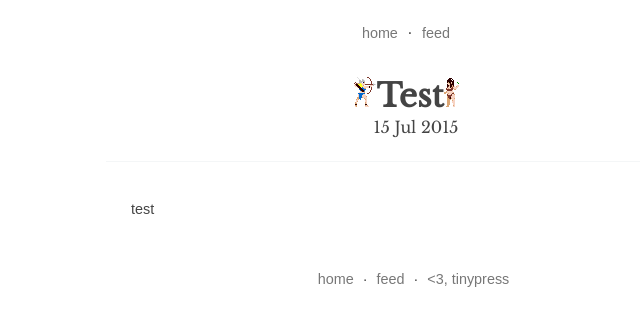
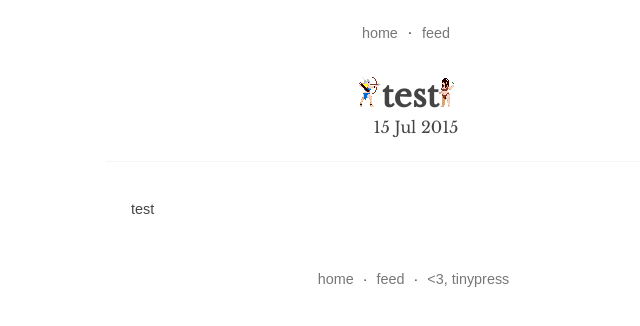
Before and after one commit to shallwemakeagame/shallwemakeagame.github.io, a Jekyll site: the page built from _posts/2015-07-15-test.markdown, in a window 1280 px wide. Shown: the top 326 px of the page, without its empty margins (234-874 px from the left). Built offline with Jekyll 4.4.1, drawn with Linux system fonts in a browser that asks for light colours; comment, search, counter and statistics services are not loaded.

```diff
--- a/_posts/2015-07-15-test.markdown
+++ b/_posts/2015-07-15-test.markdown
@@ -1,6 +1,6 @@
 ---
 published: true
-title: Test
+title: test
 layout: post
 ---
 test
```
